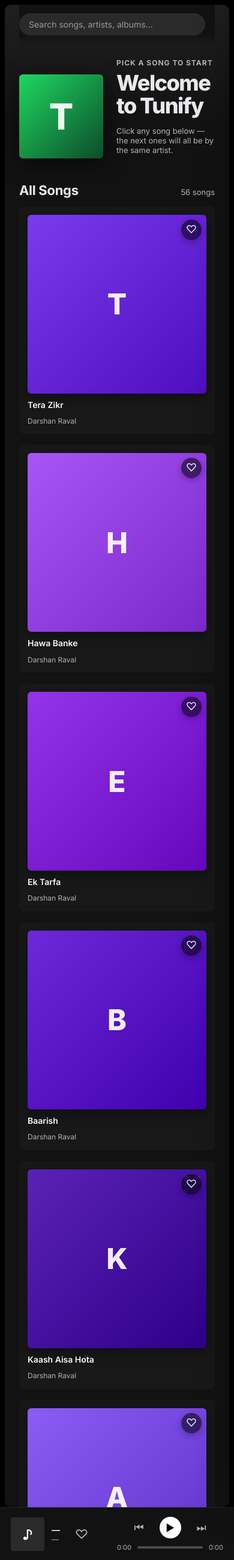
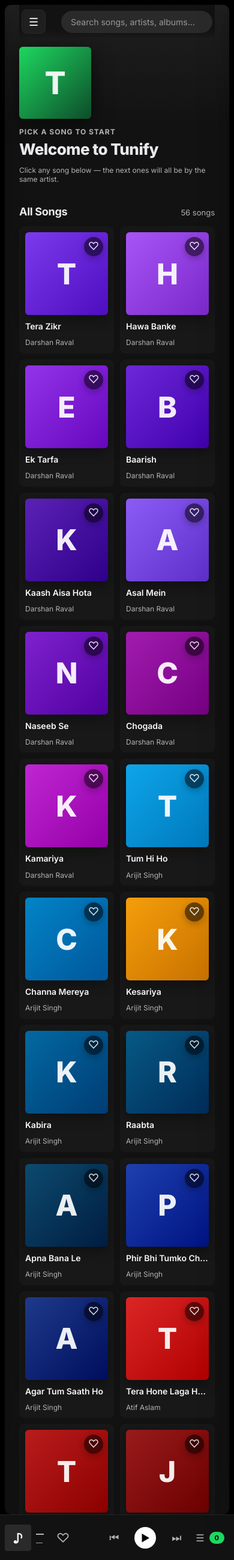
Before and after one commit to aditidrdz/tunify, a Flask app: page / in a window 390 px wide. Shown: the whole page at 60% size. Run offline with Flask 3, Linux system fonts and the light colour scheme; the visitor is signed in with stand-in values (Sample User, id 1); data that the repository does not hold is empty.

Commit message:
Mobile support: LAN-accessible server + hamburger drawer + responsive UI

```diff
--- a/static/css/style.css
+++ b/static/css/style.css
@@ -876,14 +876,118 @@
 *::-webkit-scrollbar-thumb { background: #2a2a2a; border-radius: 6px; }
 *::-webkit-scrollbar-thumb:hover { background: #3a3a3a; }
 
-/* ===== Responsive ===== */
+/* ===== Hamburger menu button (mobile only) ===== */
+.menu-btn {
+  display: none;
+  background: #1f1f1f;
+  color: #fff;
+  border: 1px solid #2a2a2a;
+  border-radius: 8px;
+  width: 40px;
+  height: 40px;
+  font-size: 18px;
+  cursor: pointer;
+  margin-right: 10px;
+  flex-shrink: 0;
+}
+.menu-btn:hover { background: #2a2a2a; }
+.menu-btn:active { transform: scale(0.95); }
+
+/* ===== Drawer backdrop (mobile only) ===== */
+.drawer-backdrop {
+  position: fixed;
+  inset: 0;
+  background: rgba(0, 0, 0, 0.55);
+  z-index: 99;
+  opacity: 0;
+  transition: opacity 0.25s ease;
+  pointer-events: none;
+}
+.drawer-backdrop.open {
+  opacity: 1;
+  pointer-events: auto;
+}
+
+/* ===== Responsive: tablets and phones ===== */
 @media (max-width: 880px) {
-  .app { grid-template-columns: 1fr; }
-  .sidebar { display: none; }
-  .hero-title { font-size: 36px; }
-  .hero-cover { width: 140px; height: 140px; font-size: 60px; }
-  .queue-row { grid-template-columns: 28px 40px 1fr 60px; }
+  .app {
+    grid-template-columns: 1fr;
+    height: calc(100vh - 76px);
+  }
+
+  /* Sidebar becomes a slide-in drawer */
+  .menu-btn { display: inline-flex; align-items: center; justify-content: center; }
+  .sidebar {
+    position: fixed;
+    top: 8px;
+    left: 8px;
+    bottom: 8px;
+    width: 280px;
+    max-width: 85vw;
+    z-index: 100;
+    transform: translateX(calc(-100% - 16px));
+    transition: transform 0.28s ease;
+    overflow-y: auto;
+    box-shadow: 0 10px 40px rgba(0,0,0,0.6);
+  }
+  .app.drawer-open .sidebar {
+    transform: translateX(0);
+  }
+
+  /* Topbar: hide the "Recommendations from X" badge -- too wide on mobile. */
+  .topbar { padding: 8px 4px; }
+  .search { max-width: 100%; flex: 1; }
+  .now-artist { display: none; }
+
+  /* Hero: stack the cover above the text */
+  .hero {
+    flex-direction: column;
+    align-items: flex-start;
+    gap: 14px;
+    padding: 14px 0 18px;
+  }
+  .hero-cover { width: 120px; height: 120px; font-size: 52px; }
+  .hero-title { font-size: 32px; letter-spacing: -0.5px; }
+  .hero-meta { font-size: 12px; }
+
+  /* Song grid: smaller cards so more fit on a phone screen */
+  .songs-grid {
+    grid-template-columns: repeat(auto-fill, minmax(140px, 1fr));
+    gap: 12px;
+  }
+  .song-card { padding: 10px; }
+
+  /* Queue rows: drop the album column */
+  .queue-row { grid-template-columns: 28px 40px 1fr 36px 60px; }
   .queue-row .q-album { display: none; }
-  .player { grid-template-columns: 50% 1fr; }
-  .player-right { display: none; }
+
+  /* Player bar -- keep the queue button visible, just hide its label */
+  .player {
+    height: 76px;
+    padding: 0 8px;
+    grid-template-columns: 1fr auto auto;
+    gap: 8px;
+  }
+  .player-left { gap: 8px; }
+  .player-meta .player-title { font-size: 13px; }
+  .player-meta .player-artist { font-size: 11px; }
+  .player-cover { width: 44px; height: 44px; }
+  .player-center .progress { display: none; }
+  .player-right .muted.small { display: none; }
+  .queue-btn { padding: 6px 8px; }
+
+  /* Hide "Clear queue" text label on mobile -- save space */
+  .section-head h3 { font-size: 18px; }
+
+  /* Heart buttons on cards: bigger touch targets */
+  .like-btn-card { width: 32px; height: 32px; font-size: 18px; }
 }
+
+/* ===== Phones (narrower than ~480px) ===== */
+@media (max-width: 480px) {
+  .hero-title { font-size: 26px; }
+  .songs-grid {
+    grid-template-columns: repeat(auto-fill, minmax(120px, 1fr));
+    gap: 10px;
+  }
+}
--- a/static/js/app.js
+++ b/static/js/app.js
@@ -608,10 +608,37 @@
 
 /* ---------- Wire up controls ---------- */
 
+// ===== Mobile sidebar drawer =================================================
+function openDrawer() {
+  document.querySelector(".app")?.classList.add("drawer-open");
+  const bd = document.getElementById("drawer-backdrop");
+  if (bd) { bd.hidden = false; requestAnimationFrame(() => bd.classList.add("open")); }
+}
+function closeDrawer() {
+  document.querySelector(".app")?.classList.remove("drawer-open");
+  const bd = document.getElementById("drawer-backdrop");
+  if (bd) {
+    bd.classList.remove("open");
+    setTimeout(() => { bd.hidden = true; }, 250);
+  }
+}
+function toggleDrawer() {
+  const app = document.querySelector(".app");
+  if (app?.classList.contains("drawer-open")) closeDrawer();
+  else openDrawer();
+}
+
 function wireControls() {
   $("play-btn").addEventListener("click", togglePlay);
   $("next-btn").addEventListener("click", playNext);
   $("prev-btn").addEventListener("click", playPrev);
+
+  // Hamburger menu (mobile)
+  document.getElementById("menu-btn")?.addEventListener("click", toggleDrawer);
+  document.getElementById("drawer-backdrop")?.addEventListener("click", closeDrawer);
+  document.addEventListener("keydown", (e) => {
+    if (e.key === "Escape") closeDrawer();
+  });
 
   document.querySelector(".bar").addEventListener("click", (e) => {
     if (!state.current || !audio.duration) return;
@@ -686,6 +713,7 @@
         renderLikedView();
         scrollMainTo(0);
       }
+      closeDrawer();
     });
   });
 
--- a/templates/index.html
+++ b/templates/index.html
@@ -13,6 +13,9 @@
   />
 </head>
 <body>
+  <!-- Backdrop for the mobile sidebar drawer -->
+  <div id="drawer-backdrop" class="drawer-backdrop" hidden></div>
+
   <div class="app">
     <!-- ===== Sidebar ===== -->
     <aside class="sidebar">
@@ -51,6 +54,9 @@
     <!-- ===== Main ===== -->
     <main class="main">
       <header class="topbar">
+        <button id="menu-btn" class="menu-btn" aria-label="Open menu" title="Menu">
+          <span>&#9776;</span>
+        </button>
         <div class="search">
           <input
             id="search-input"
```
Also changed, not shown: launch.py (+23 -6 lines), tools/take_mobile_screenshots.py (added, +55 -0 lines), README.md, 2 other files.
